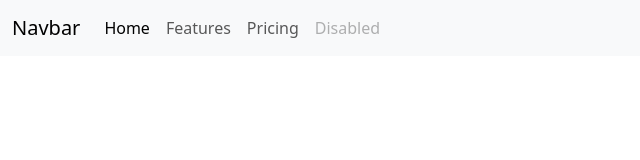
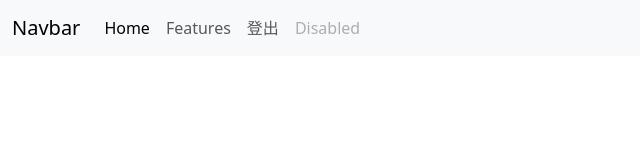
Before and after one commit to bryanlincode/vue3-shoppicart-background, a Vue app: page /#/dashboard in a window 1280 px wide. Shown: the top 160 px of the page, without its empty margins (0-640 px from the left). Built offline with nearby package versions, Linux system fonts and the light colour scheme; no server answers.

Commit message:
登出功能

```diff
--- /dev/null
+++ b/src/components/Navbar.vue
@@ -0,0 +1,49 @@
+<template>
+  <nav class="navbar navbar-expand-lg navbar-light bg-light">
+    <div class="container-fluid">
+      <a class="navbar-brand" href="#">Navbar</a>
+      <button class="navbar-toggler" type="button" data-bs-toggle="collapse" data-bs-target="#navbarNav" aria-controls="navbarNav" aria-expanded="false" aria-label="Toggle navigation">
+        <span class="navbar-toggler-icon"></span>
+      </button>
+      <div class="collapse navbar-collapse" id="navbarNav">
+        <ul class="navbar-nav">
+          <li class="nav-item">
+            <a class="nav-link active" aria-current="page" href="#">Home</a>
+          </li>
+          <li class="nav-item">
+            <a class="nav-link" href="#">Features</a>
+          </li>
+          <li class="nav-item">
+            <a class="nav-link" href="#" @click.prevent="loginOut">登出</a>
+          </li>
+          <li class="nav-item">
+            <a class="nav-link disabled">Disabled</a>
+          </li>
+        </ul>
+      </div>
+    </div>
+  </nav>
+</template>
+
+
+<script>
+  export default {
+    methods: {
+        // 登出功能
+      loginOut() {
+        // 組裝路徑方式
+        const api = `${process.env.VUE_APP_API}logout`;
+        // 觸發post http 至後端
+        // this.$http 為 axios 的方法
+        this.$http.post(api,this.user)
+          .then((res) => {
+            // 增加判斷 是否登入 轉跳
+            if (res.data.success) {
+              console.log(res);
+              this.$router.push('/login')
+            }
+          })
+      }
+    }
+  }
+</script>
--- a/src/views/Dashboard.vue
+++ b/src/views/Dashboard.vue
@@ -1,36 +1,15 @@
 <template>
-   <nav class="navbar navbar-expand-lg navbar-light bg-light">
-      <div class="container-fluid">
-        <a class="navbar-brand" href="#">Navbar</a>
-        <button class="navbar-toggler" type="button" data-bs-toggle="collapse" data-bs-target="#navbarNav" aria-controls="navbarNav" aria-expanded="false" aria-label="Toggle navigation">
-          <span class="navbar-toggler-icon"></span>
-        </button>
-        <div class="collapse navbar-collapse" id="navbarNav">
-          <ul class="navbar-nav">
-            <li class="nav-item">
-              <a class="nav-link active" aria-current="page" href="#">Home</a>
-            </li>
-            <li class="nav-item">
-              <a class="nav-link" href="#">Features</a>
-            </li>
-            <li class="nav-item">
-              <a class="nav-link" href="#">Pricing</a>
-            </li>
-            <li class="nav-item">
-              <a class="nav-link disabled">Disabled</a>
-            </li>
-          </ul>
-        </div>
-      </div>
-    </nav>
+     <Navbar></Navbar>
      <router-view/>
 </template>
 
+<script>
+import Navbar from '../components/Navbar.vue';
 
-
-
-<script>
 export default {
+      components:{
+        Navbar
+      },
       created() {
         //生命週期取得
         const token = document.cookie.replace(
--- a/src/views/Login.vue
+++ b/src/views/Login.vue
@@ -59,8 +59,8 @@ export default{
                console.log(token, expired);
                //MAD 儲存 cokie方式
                document.cookie = `hexToken=${token};expires=${new Date(expired)};`;
-                // 轉跳後台頁面
-                this.$router.push('/dashboard')
+                // 轉跳後台頁面 (產品頁面)
+                this.$router.push('/dashboard/product')
               }
             })
 
```
